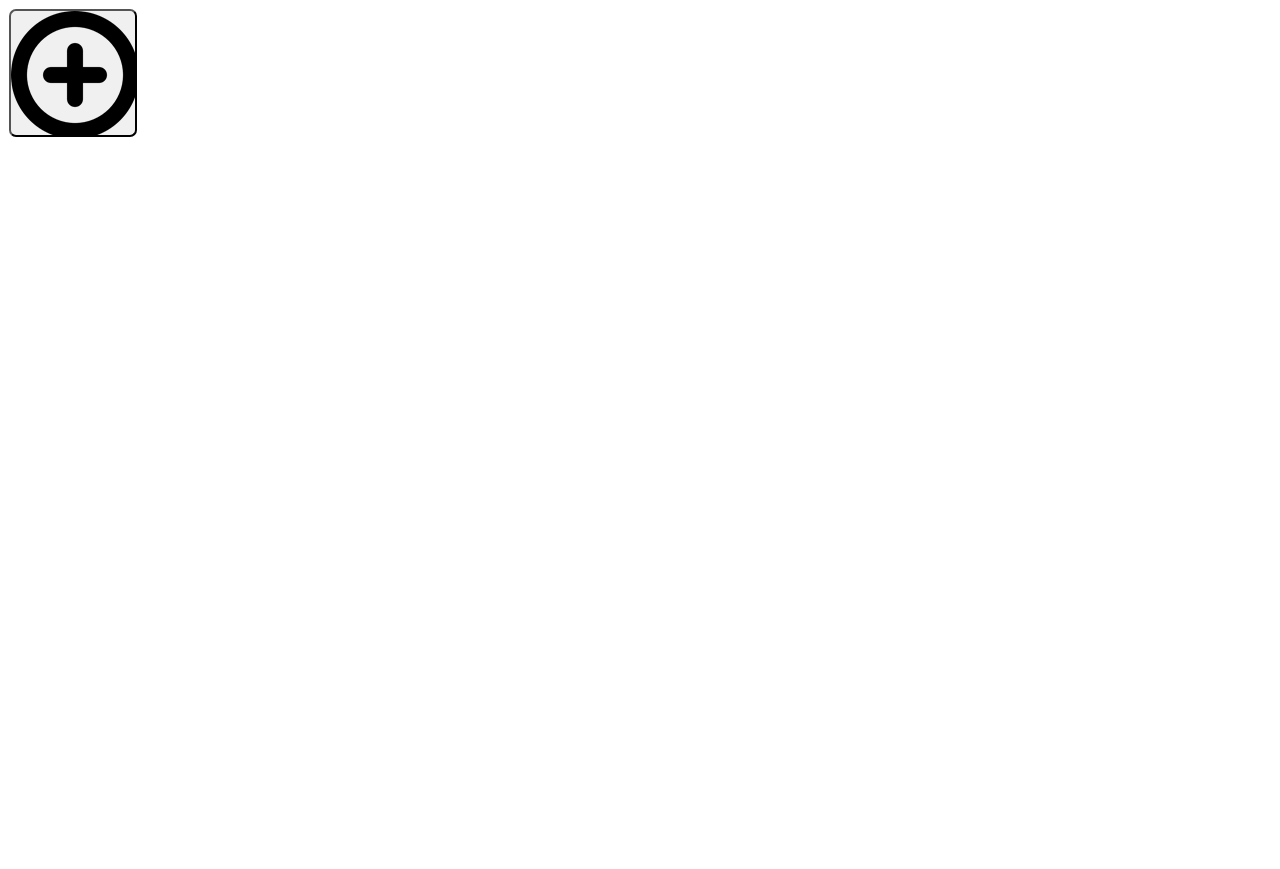
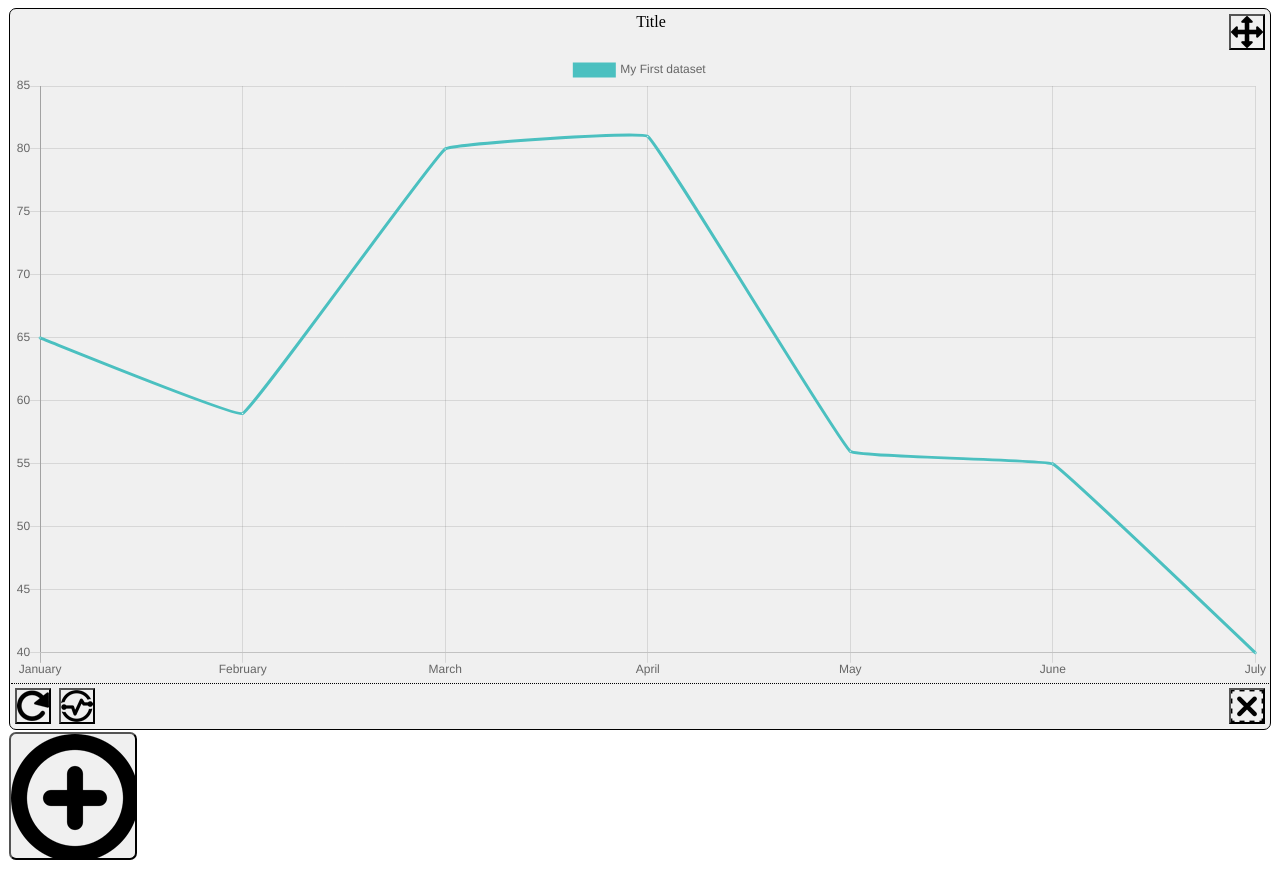
Before and after one commit to jethridge13/StockTracker, a React (Create React App) app in the folder stock-tracker/: page / in a window 1280 px wide. Both pictures are taken after a click on the button 73 px from the left and 73 px from the top of the page. Before the commit the page ends 800 px from the top, so only its background shows below. Built offline with nearby package versions, Linux system fonts and the light colour scheme.

Commit message:
Add Card and Delete Card function now

```diff
--- a/stock-tracker/src/AddCard.js
+++ b/stock-tracker/src/AddCard.js
@@ -2,7 +2,6 @@ import React, { Component } from 'react';
 import Card from './Card';
 
 class AddCardBase extends Component {
-	// https://stackoverflow.com/questions/36651583/dynamically-add-child-components-in-react
 
 	render() {
 		const classes = 'addCardBase icons-plus';
@@ -15,16 +14,33 @@ class AddCardBase extends Component {
 class AddCard extends Component {
 	constructor(props) {
 		super(props);
-		this.state = {};
-		this.state.cards = [];
-		this.state.count = 0;
+		this.state = {
+			cards: [],
+			count: 0
+		};
+		this.addCard = this.addCard.bind(this);
+		this.deleteCard=this.deleteCard.bind(this);
 	}
 
 	addCard() {
-		this.setState(this.state.cards.concat([
-			{ id: this.state.count }
-		]));
-		this.state.count += 1;
+		this.setState((prevState, props) => {
+			return {
+				cards: [...prevState.cards, { id: prevState.count }],
+				count: prevState.count + 1,
+			}
+		});
+	}
+
+	deleteCard(id) {
+		this.setState((prevState, props) => {
+			const index = prevState.cards.findIndex(x => x.id == id);
+			const arr = prevState.cards.slice();
+			arr.splice(index, 1);
+			return {
+				cards: arr,
+				count: prevState.count,
+			}
+		});
 	}
 
 	render() {
@@ -32,10 +48,10 @@ class AddCard extends Component {
 			<div>
 				{
 					this.state.cards.map((item) => (
-						<Card key={item.id} onClick={this.addCard()}/>
+						<Card key={item.id} cardId={item.id} onDelete={this.deleteCard} />
 					))
 				}
-				<AddCardBase />
+				<AddCardBase onClick={this.addCard}/>
 			</div>
 		);
 	}
--- a/stock-tracker/src/Card.js
+++ b/stock-tracker/src/Card.js
@@ -9,7 +9,7 @@ class TitleBar extends Component {
 				<span className={this.props.className}>
 					{this.props.title}
 				</span>
-				<button id="moveCard" className="icons-arrows"></button>
+				<button className="moveCard icons-arrows"></button>
 			</div>
 		);
 	}
@@ -45,7 +45,7 @@ class CardControl extends Component {
 			<div className="cardControlPanel">
 				<button className="icons-refresh"></button>
 				<button className="icons-documents"></button>
-				<button className="icons-delete"></button>
+				<button className="deleteCard icons-delete" onClick={() => this.props.onDelete(this.props.cardId)}></button>
 			</div>
 		);
 	}
@@ -86,7 +86,7 @@ class Card extends Component {
 			<div className="cardBase">
 				<TitleBar className="title" title={title}/>
 				<Graph title={title} data={data}/>
-				<CardControl />
+				<CardControl cardId={this.props.cardId} onDelete={this.props.onDelete}/>
 			</div>
 		);
 	}
--- a/stock-tracker/src/index.css
+++ b/stock-tracker/src/index.css
@@ -1,11 +1,16 @@
 /* line 1, ../scss/_Card.scss */
-.cardControlPanel button, #moveCard {
+.cardControlPanel button, .moveCard {
   min-width: 36px;
   min-height: 36px;
   margin: 4px;
 }
 
 /* line 7, ../scss/_Card.scss */
+.moveCard, .deleteCard {
+  float: right;
+}
+
+/* line 11, ../scss/_Card.scss */
 .cardBase {
   margin: 1px;
   padding: 1px;
@@ -15,28 +20,23 @@
   min-width: 25%;
 }
 
-/* line 16, ../scss/_Card.scss */
+/* line 20, ../scss/_Card.scss */
 .cardControlPanel {
   border-top: 1px dotted black;
   min-height: 30px;
 }
 
-/* line 21, ../scss/_Card.scss */
+/* line 25, ../scss/_Card.scss */
 .graph {
   min-height: 250px;
 }
 
-/* line 25, ../scss/_Card.scss */
+/* line 29, ../scss/_Card.scss */
 .title {
   padding-top: 3px;
   text-align: center;
   position: absolute;
   width: 100%;
-}
-
-/* line 32, ../scss/_Card.scss */
-#moveCard {
-  float: right;
 }
 
 /* line 1, ../scss/_AddCard.scss */
--- a/stock-tracker/src/index.js
+++ b/stock-tracker/src/index.js
@@ -1,6 +1,5 @@
 import React from 'react';
 import ReactDOM from 'react-dom';
-import Card from './Card';
 import AddCard from './AddCard';
 import './index.css';
 
```
Also changed, not shown: 2 other files (tests, documents, lock files or other folders).
